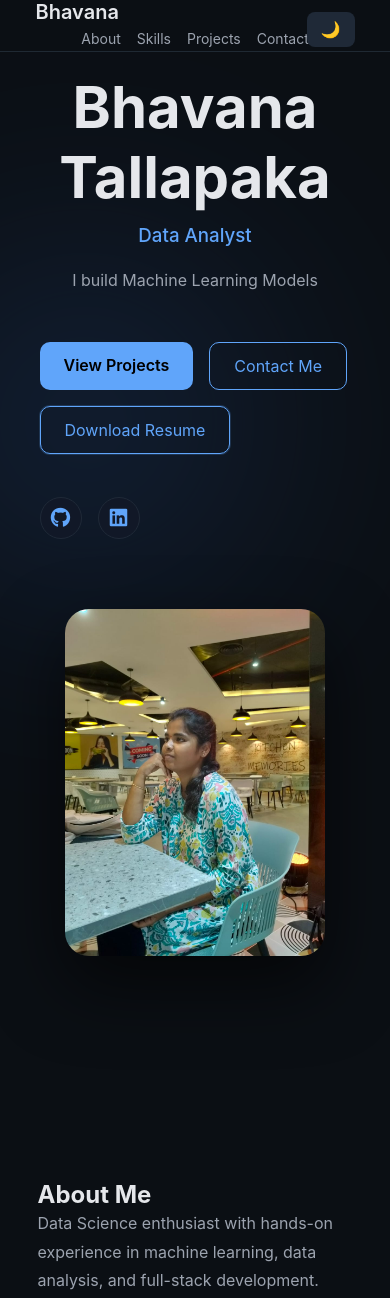
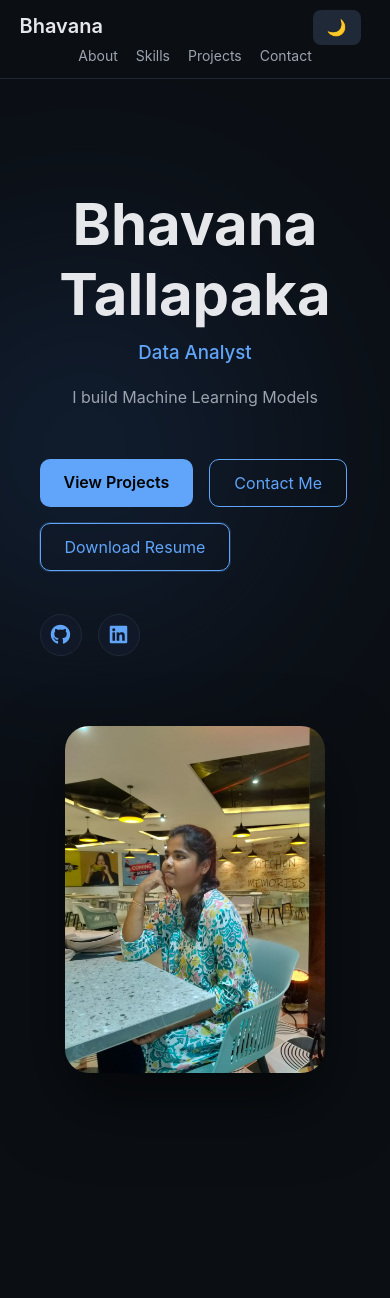
Before and after one commit to BhavanaTallapaka/bhavana-portfolio, a FastAPI app: page / in a window 390 px wide. Shown: the top 1298 px of the page. Run offline with FastAPI, Linux system fonts and the light colour scheme.

Commit message:
updated profile

```diff
--- a/app/static/css/style.css
+++ b/app/static/css/style.css
@@ -550,39 +550,27 @@ margin-top:25px;
 flex-direction:column;
 align-items:center;
 position:relative;
-padding:10px 0;
 }
 
-/* LOGO */
+/* logo */
 .nav-left{
+align-self:flex-start;
 width:100%;
-text-align:left;
-font-size:20px;
-margin-bottom:6px;
 }
 
-/* LINKS */
+/* links centered */
 .nav-links{
 display:flex;
 justify-content:center;
 width:100%;
-gap:16px;
-margin-bottom:4px;
+margin-top:5px;
 }
 
-/* TOGGLE */
+/* FIX TOGGLE POSITION */
 .nav-right{
 position:absolute;
-top:12px;
-right:16px;
+top:10px;
+right:10px;
 }
 
 }
-
-.hero{
-padding-top:20px;
-}
-
-nav .container{
-padding:0 16px;
-}
```
